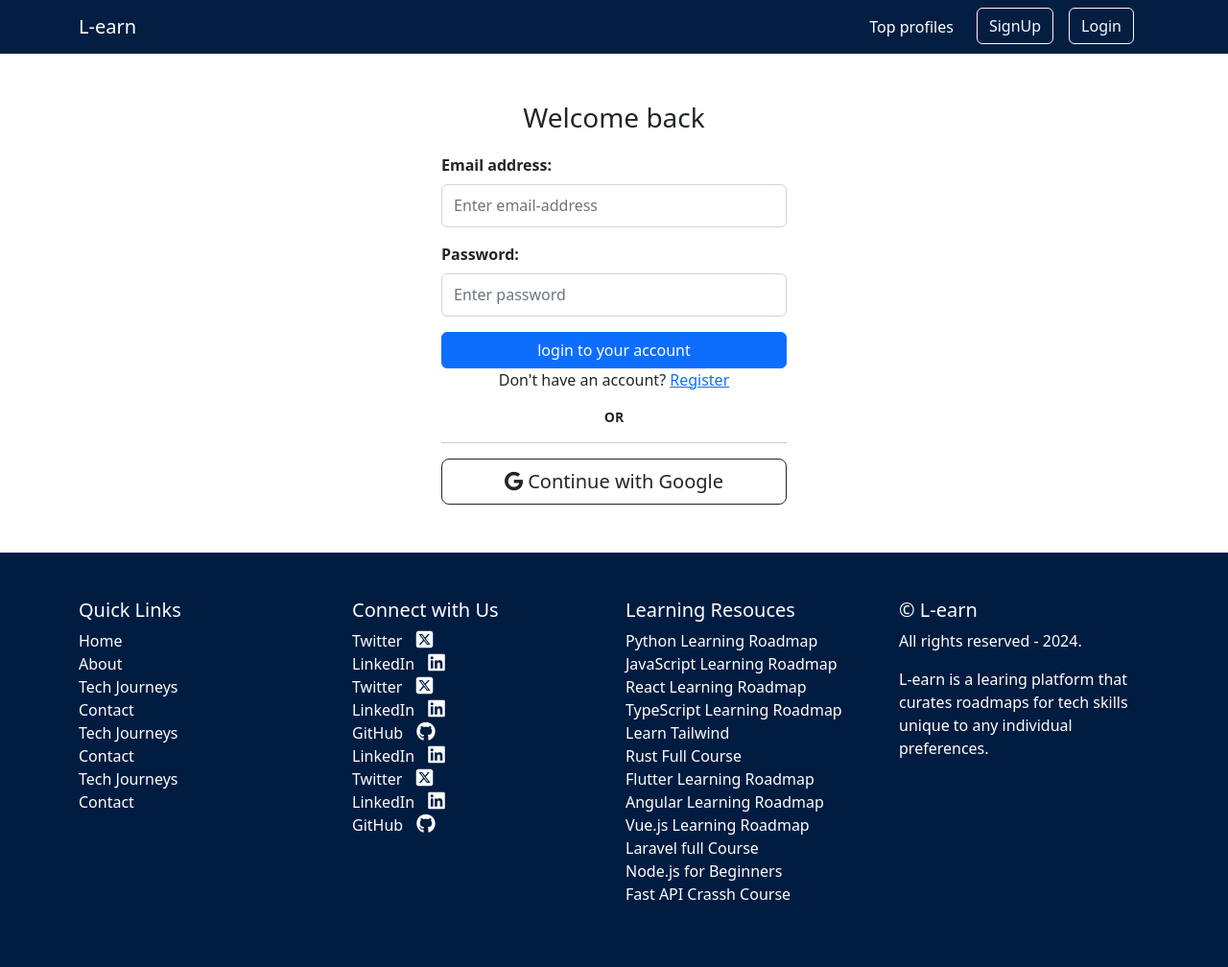
After one commit to CodeWithClinton/django-roadmap-generator, a Django app: page /auth/login in a window 1280 px wide. The commit adds this page. Shown: the whole page at 96% size. Run offline with Django 4.2, Linux system fonts and the light colour scheme; data comes from the database, SQL or seed files in the repository; both versions use the stored data as it was after the commit; some libraries are stand-ins or nearby versions.

Commit message:
latest changes

```diff
--- a/templates/base.html
+++ b/templates/base.html
@@ -112,7 +112,7 @@
 
 
                       <li class="nav-item me-3">
-                        <a href="">
+                        <a href="{% url 'auth:signin' %}">
                         <button type="button" class="btn btn-outline-light">
                            Login
                         </button>
--- /dev/null
+++ b/user/templates/user/signin.html
@@ -0,0 +1,58 @@
+
+
+{% extends "base.html" %}
+
+{% load static %}
+
+
+
+
+{% block content %}
+
+{% load socialaccount %}
+
+<link href="{% static 'css/users/auth.css' %}" rel="stylesheet" />
+
+
+<form action="" method="POST">
+
+    {% csrf_token %}
+     <h3>Welcome back</h3>
+
+        <div class="mb-3">
+            <label for="exampleFormControlInput1" class="form-label fw-bold">Email address:</label>
+            <input type="email" class="form-control" name="email" id="exampleFormControlInput1" placeholder="Enter email-address">
+            <!-- <small>username not available</small> -->
+        </div>
+
+
+        <div class="mb-3">
+            <label for="exampleFormControlInput3" class="form-label fw-bold">Password:</label>
+            <input type="password" name="password" class="form-control" id="exampleFormControlInput3" placeholder="Enter password">
+        </div>
+
+
+
+
+
+
+    <button class="btn btn-primary" style="width: 100%">login to your account</button>
+    <p style="text-align: center">Don't have an account? <a href="{% url 'auth:register' %}">Register</a></p>
+
+    <div class="plan_b">
+        <small style="font-weight: bold">OR</small>
+    </div>
+    <hr>
+
+    {% comment %} <button type="button" class="btn btn-outline-dark btn-lg" style="width: 100%"> {% endcomment %}
+        <a href="{% provider_login_url 'google' %}" class="btn btn-outline-dark btn-lg" style="width: 100%">
+            <i class="fa-brands fa-google"></i>
+            <span>Continue with Google</span>
+        </a>
+
+    {% comment %} </button> {% endcomment %}
+
+</form>
+
+
+{% endblock content %}
--- a/user/templates/user/signup.html
+++ b/user/templates/user/signup.html
@@ -55,7 +55,7 @@
 
 
     <button class="btn btn-primary" style="width: 100%">Create account</button>
-    <p style="text-align: center">Already have an account? <a href="">Login</a></p>
+    <p style="text-align: center">Already have an account? <a href="{% url 'auth:signin' %}">Login</a></p>
 
     <div class="plan_b">
         <small style="font-weight: bold">OR</small>
--- a/user/urls.py
+++ b/user/urls.py
@@ -4,8 +4,9 @@ from .import views
 app_name = 'auth'
 
 urlpatterns = [
-    path("index", views.index, name="index"),
+
     path("register", views.sign_up, name="register"),
+    path("login", views.sign_in, name="signin"),
     path("logout", views.sign_out, name="logout"),
     path("profile", views.profile, name="profile"),
     path("update-profile", views.update_profile, name="update-profile"),
--- a/user/views.py
+++ b/user/views.py
@@ -32,10 +32,24 @@ def sign_up(request):
             if user is not None:
                 login(request, user)
                 messages.success(request, "Account created successfully")
-                return redirect("auth:index")
+                return redirect("courses:index")
 
     context = {"form": form}
     return render(request, "user/signup.html", context)
+
+
+def sign_in(request):
+    if request.method == 'POST':
+        email = request.POST["email"]
+        password = request.POST["password"]
+        user = authenticate(request, email=email, password=password)
+        if user is not None:
+            login(request, user)
+            # messages.success(request, "Account created successfully")
+            return redirect("courses:index")
+    context = {}
+    return render(request, "user/signin.html", context)
+
 
 
 @login_required(login_url='auth:register')
```
Also changed, not shown: db.sqlite3, media/p_imgg/565-5650281_happy-boy-clipart-can-do-it-png-transparent_gp5wIEz.png (added), media/p_imgg/GitHub-Mark_kdVKQcf.png (added), media/p_imgg/GitHub-Mark_o4CXYX3.png (added), media/p_imgg/boy7_xGCGn5K.jpg (added), media/p_imgg/boy8.jpg (added), media/project_images/authenticate_with_emails_in_django_zohXP62.jpg (added), media/project_images/deploy_django_on_aws_ec2.jpg (added), media/project_images/deploy_django_on_render_-_4.jpg (added), media/project_images/deploy_django_on_render_-_4_27LqH0J.jpg (added), media/project_images/django_ecommerce_2024.jpg (added), media/project_images/drf_payment_integration.jpg (added).
